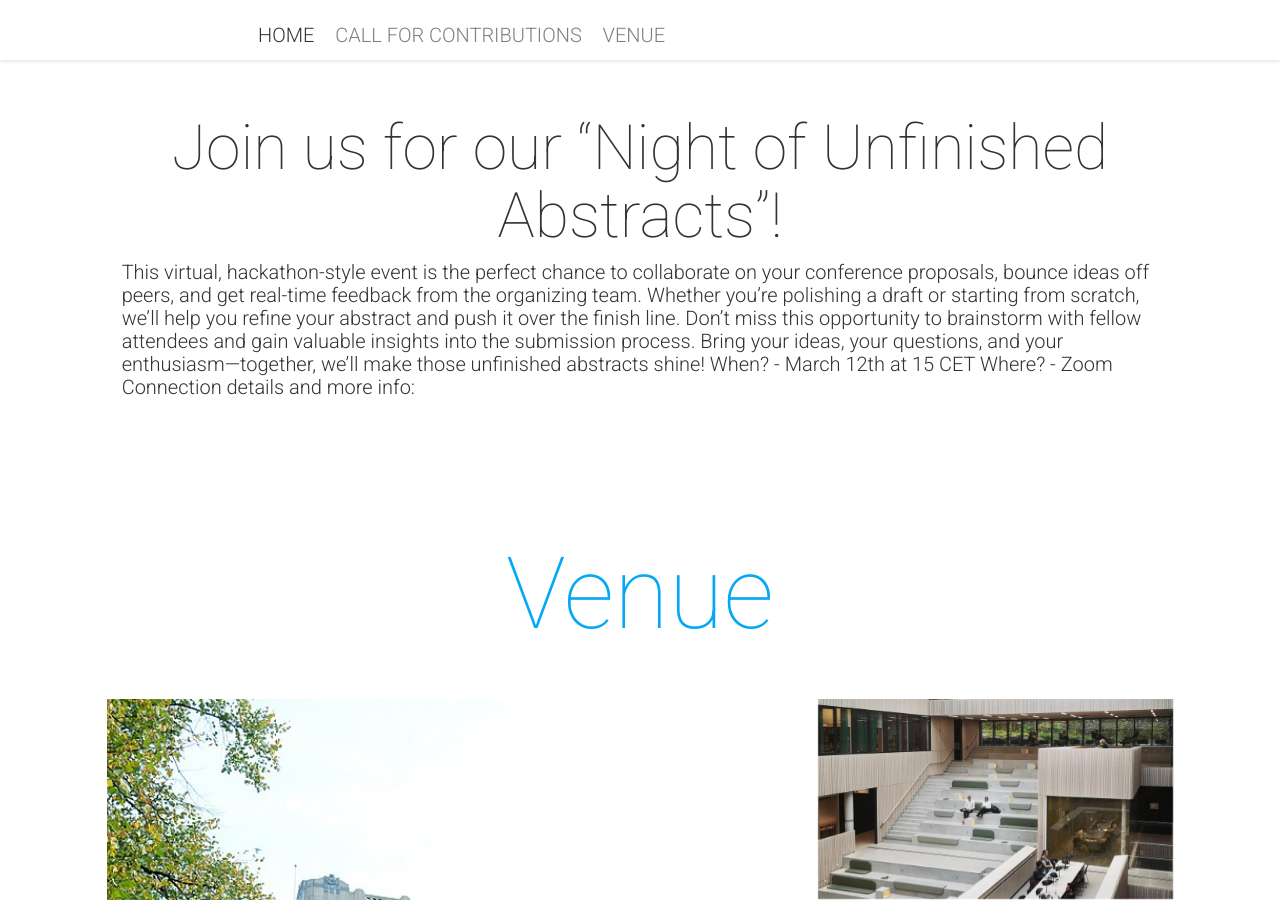
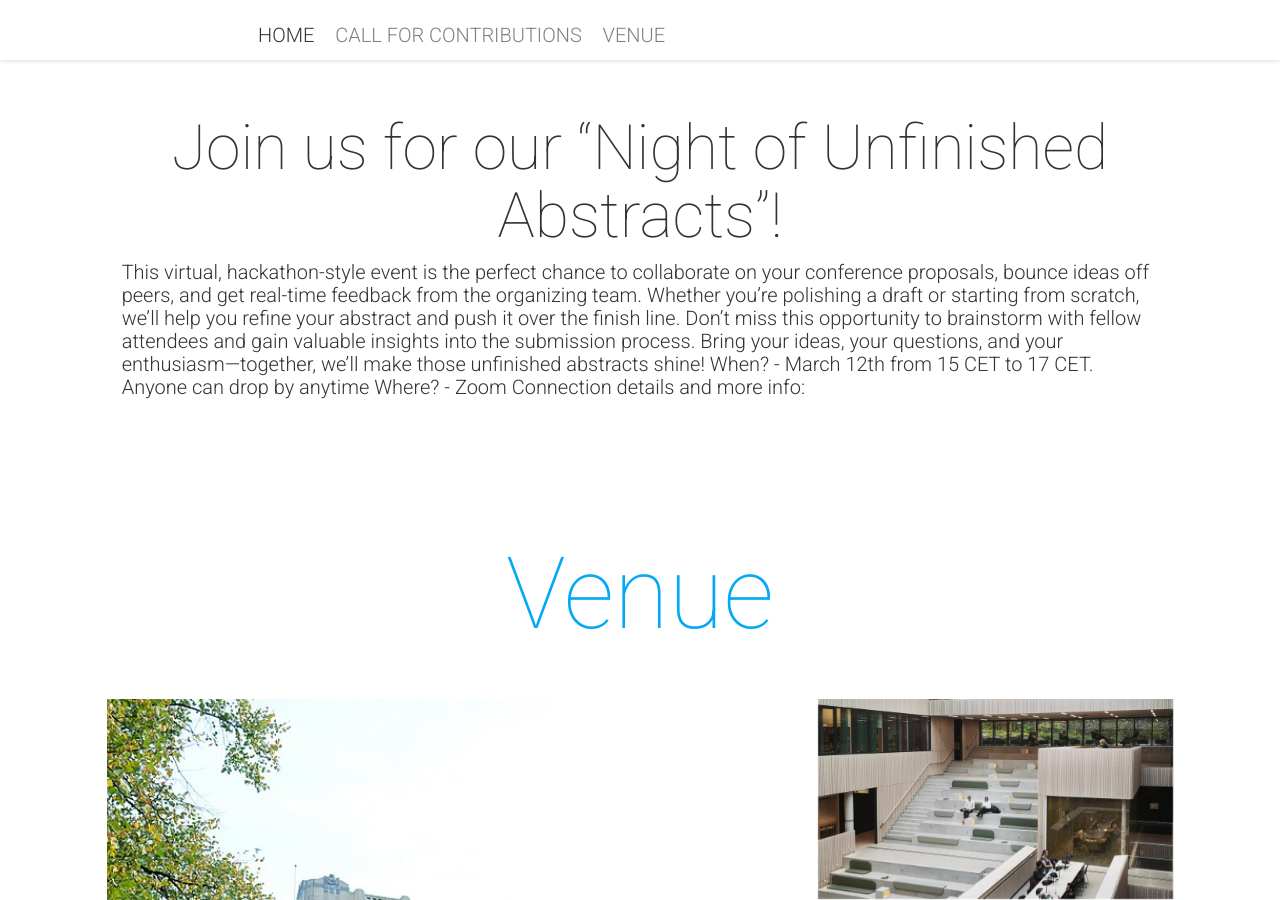
Before and after one commit to nordic-rse/nrse2025, a Jekyll site: the page built from index.html, in a window 1280 px wide and 900 px high, scrolled down 2204 px. Built offline with Jekyll 4.4.1, drawn with Linux system fonts in a browser that asks for light colours; nearby versions of some CDN libraries; comment, search, counter and statistics services are not loaded.

Commit message:
specify time
Co-authored-by: Luca Ferranti <49938764+lucaferranti@users.noreply.github.com>

```diff
--- a/_includes/noa.html
+++ b/_includes/noa.html
@@ -12,7 +12,7 @@
                 submission process. Bring your ideas, your questions, and your enthusiasm—together, we’ll make those
                 unfinished abstracts shine!
 
-                When? - March 12th at 15 CET
+                When? - March 12th from 15 CET to 17 CET. Anyone can drop by anytime
                 Where? - Zoom
 
                 Connection details and more info: <a href="https://hackmd.io/@nordic-rse/NUA">
```
